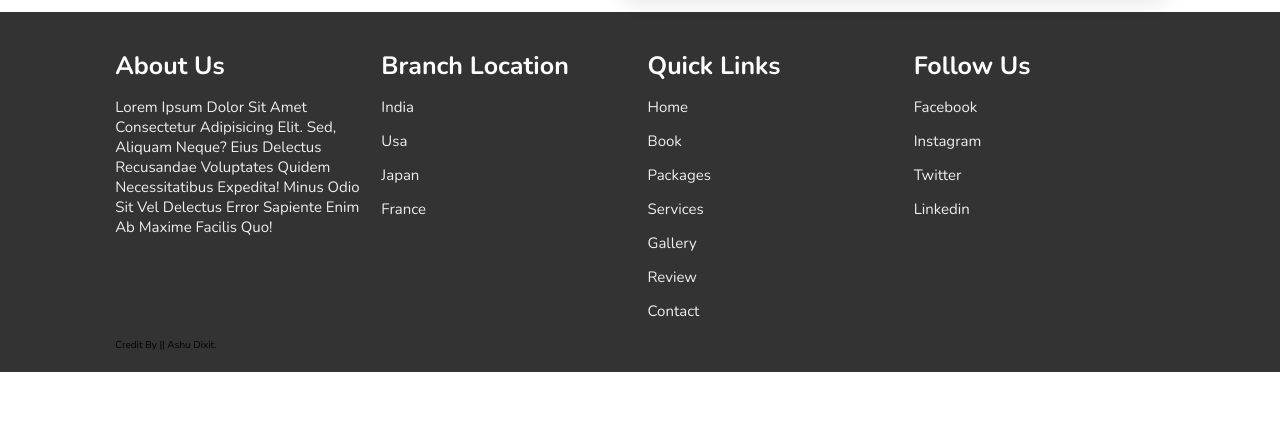
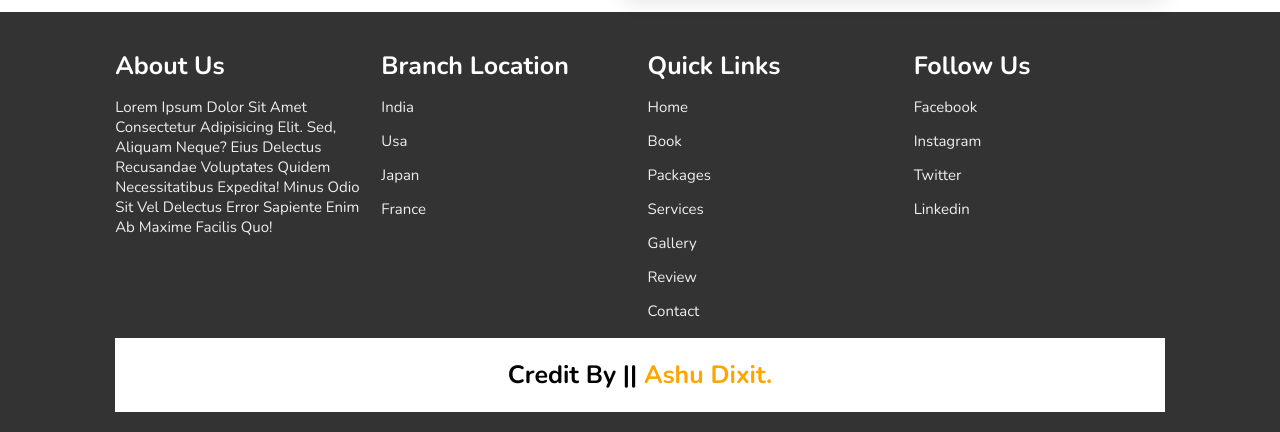
Before and after one commit to ashudixit/webtastk.github.io, a plain HTML site: page index.html in a window 1280 px wide. Shown: the part 6482-6914 px from the top of the page. Before the commit the page ends 6854 px from the top, so only its background shows below. Drawn offline with nearby package versions, Linux system fonts and the light colour scheme.

Commit message:
Update style.css

```diff
--- a/style.css
+++ b/style.css
@@ -506,6 +506,16 @@ header .search-bar-container label{
     text-decoration: underline;
 }
 
+.footer .credit{
+    background: #fff;
+    padding: 2rem;
+    text-align: center;
+    font-size: 2.5rem;
+    font-weight: bolder;
+}
+.footer .credit span{
+    color: var(--orange);
+}
 
 
 
```
